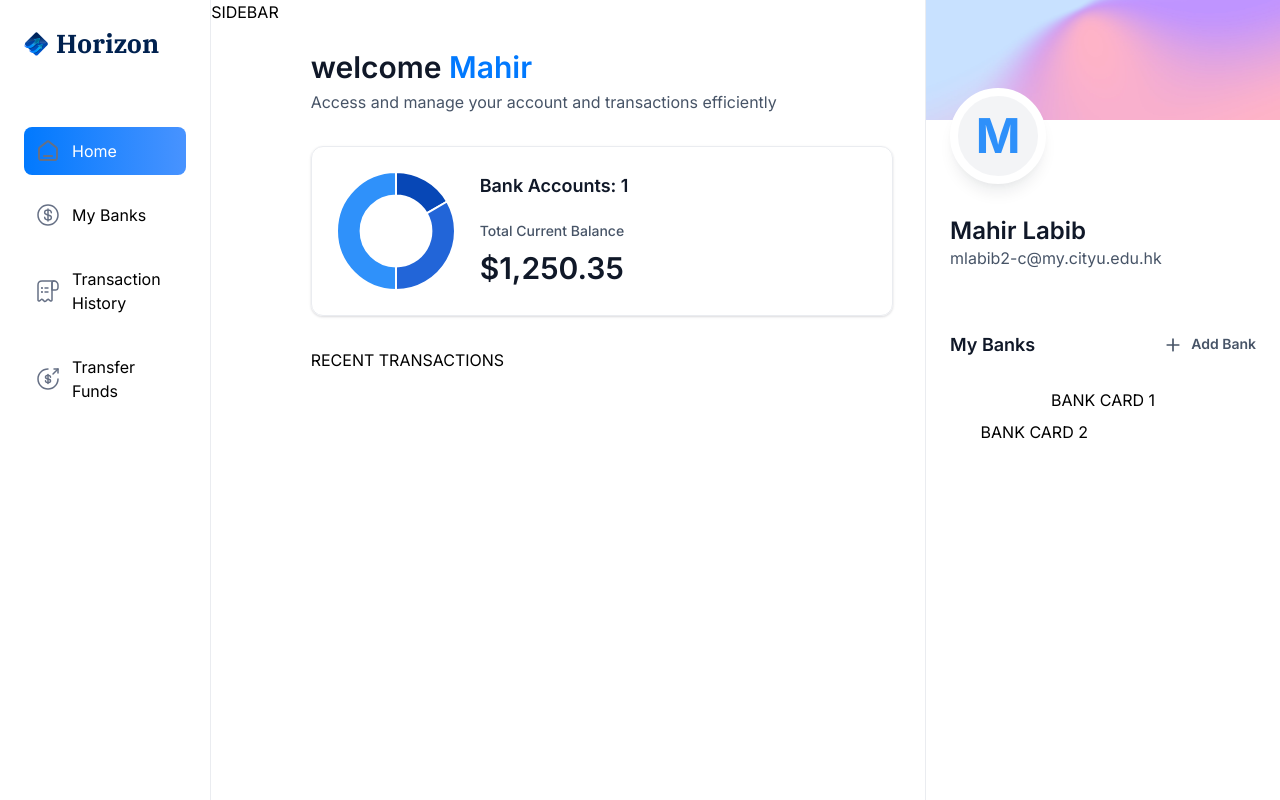
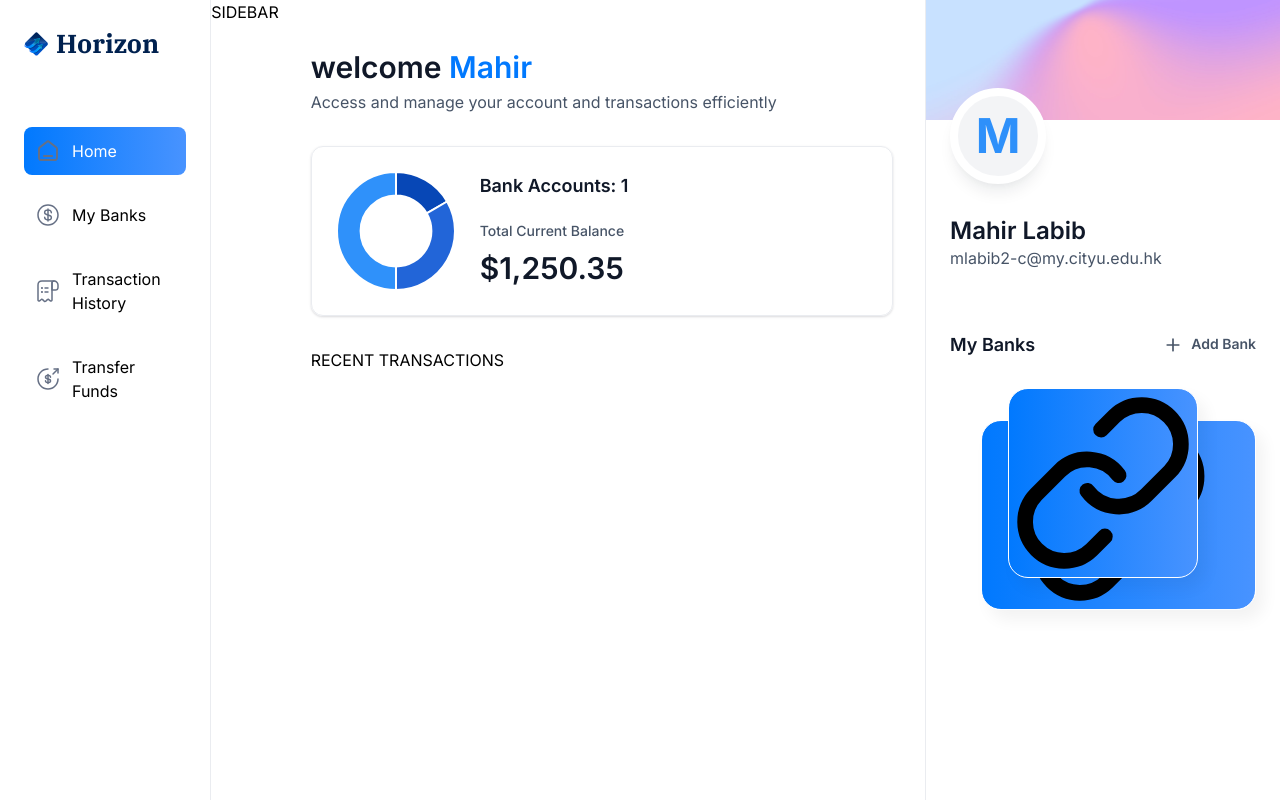
Before and after one commit to mlabib2/bankingApplication, a Next.js app: page / in a window 1280 px wide. Built offline with nearby package versions, Linux system fonts and the light colour scheme.

Commit message:
feat(RightSidebar, BankCard): implement BankCard component and integrate into RightSidebar

```diff
--- a/app/(root)/page.tsx
+++ b/app/(root)/page.tsx
@@ -1,7 +1,7 @@
 import HeaderBox from "@/constants/HeaderBox";
 import RightSidebar from "@/constants/RightSidebar";
 import TotalBalanceBox from "@/constants/TotalBalanceBox";
-// import { Title } from 'chart.js';
+// import { Title } from "chart.js";
 import React from "react";
 
 const Page = () => {
@@ -10,6 +10,7 @@ const Page = () => {
     lastName: "Labib",
     email: "mlabib2-c@my.cityu.edu.hk",
   };
+
   return (
     <section className="home">
       <div className="home-content">
@@ -24,11 +25,15 @@ const Page = () => {
             accounts={[]}
             totalBanks={1}
             totalCurrentBalance={1250.35}
-          ></TotalBalanceBox>
+          />
         </header>
         RECENT TRANSACTIONS
       </div>
-      <RightSidebar user={loggedIn} transactions={[]} banks={[{}, {}]} />
+      <RightSidebar
+        user={loggedIn}
+        transactions={[]}
+        banks={[{ currentBalance: 123.5 }, { currentBalance: 500 }]}
+      />
     </section>
   );
 };
--- a/constants/BankCard.tsx
+++ b/constants/BankCard.tsx
@@ -1,7 +1,31 @@
+import { formatAmount } from "@/lib/utils";
+import { Link } from "lucide-react";
 import React from "react";
 
-const BankCard = () => {
-  return <div>Bank Card</div>;
+const BankCard = ({
+  account,
+  userName,
+  showBalance = true,
+}): CreditCardProps => {
+  return (
+    <div className="flex flex-col">
+      <Link href="/" className="bank-card">
+        <div>
+          <h1 className="text-16 font-semibold text-white">
+            {account.name || userName}
+          </h1>
+          <p className="font-ibm-plex-serif font-black text-white">
+            {formatAmount(account.totalCurrentBalance)}
+          </p>
+        </div>
+        <article>
+          <div className="flex justify-between">
+            <h1 className="text-12 font-semibold text-white">{userName}</h1>
+          </div>
+        </article>
+      </Link>
+    </div>
+  );
 };
 
 export default BankCard;
--- a/constants/RightSidebar.tsx
+++ b/constants/RightSidebar.tsx
@@ -1,6 +1,7 @@
 import Link from "next/link"; // ✅ Correct
 import React, { JSX } from "react";
 import Image from "next/image";
+import BankCard from "./BankCard";
 
 const RightSidebar = ({
   user,
@@ -35,10 +36,22 @@ const RightSidebar = ({
         </div>
         {banks?.length > 0 && (
           <div className="relative flex flex-1 flex-col items-center judtify-center gap-5">
-            <div className="relative z-10">BANK CARD 1</div>
+            <div className="relative z-10">
+              <BankCard
+                key={banks[0].$id}
+                account={banks[0]}
+                userName={`${user.firstName} ${user.lastName}`}
+                showBalance={false}
+              />
+            </div>
             {banks[1] && (
               <div className="absolute right-0 top-8 z-0 w-[90%]">
-                BANK CARD 2
+                <BankCard
+                  key={banks[1].$id}
+                  account={banks[1]}
+                  userName={`${user.firstName} ${user.lastName}`}
+                  showBalance={false}
+                />
               </div>
             )}
           </div>
```
